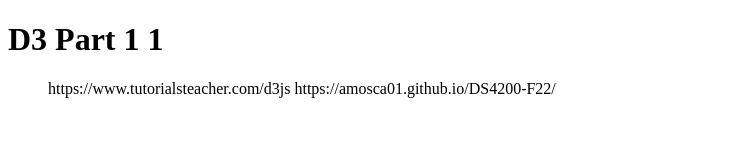
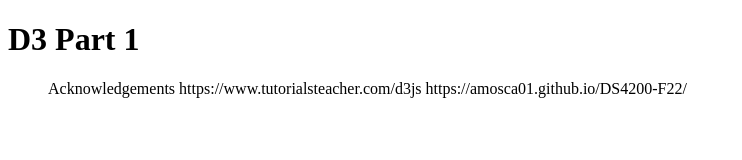
Before and after one commit to DS4200-Sec2-F22/ic-07-shepner23, a plain HTML site: page index.html in a window 1280 px wide. Shown: the whole page, without its empty margins (0-742 px from the left). Drawn offline with Linux system fonts and the light colour scheme.

Commit message:
Update index.html

```diff
--- a/index.html
+++ b/index.html
@@ -3,17 +3,19 @@
 
 <head>
     <meta charset=utf-8/>
-    <title>ic-05</title>
+    <title>ic-07</title>
 </head>
 
 
 <body>
 
-<h1>D3 Part 1 1</h1>
+<h1>D3 Part 1</h1>
 
 
     <ul>
+            Acknowledgements
             https://www.tutorialsteacher.com/d3js
+
             https://amosca01.github.io/DS4200-F22/
         </ul>
 
```
